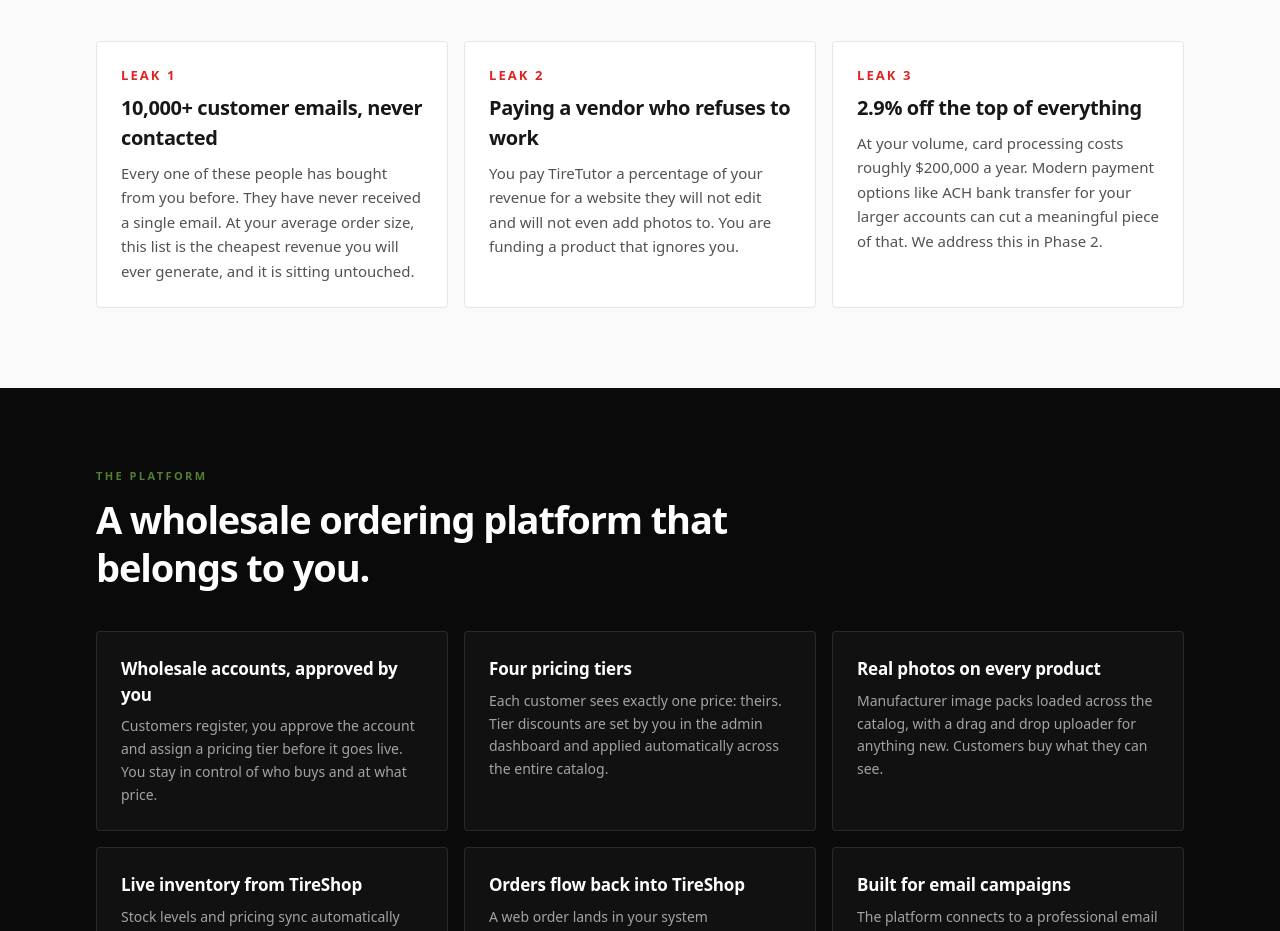
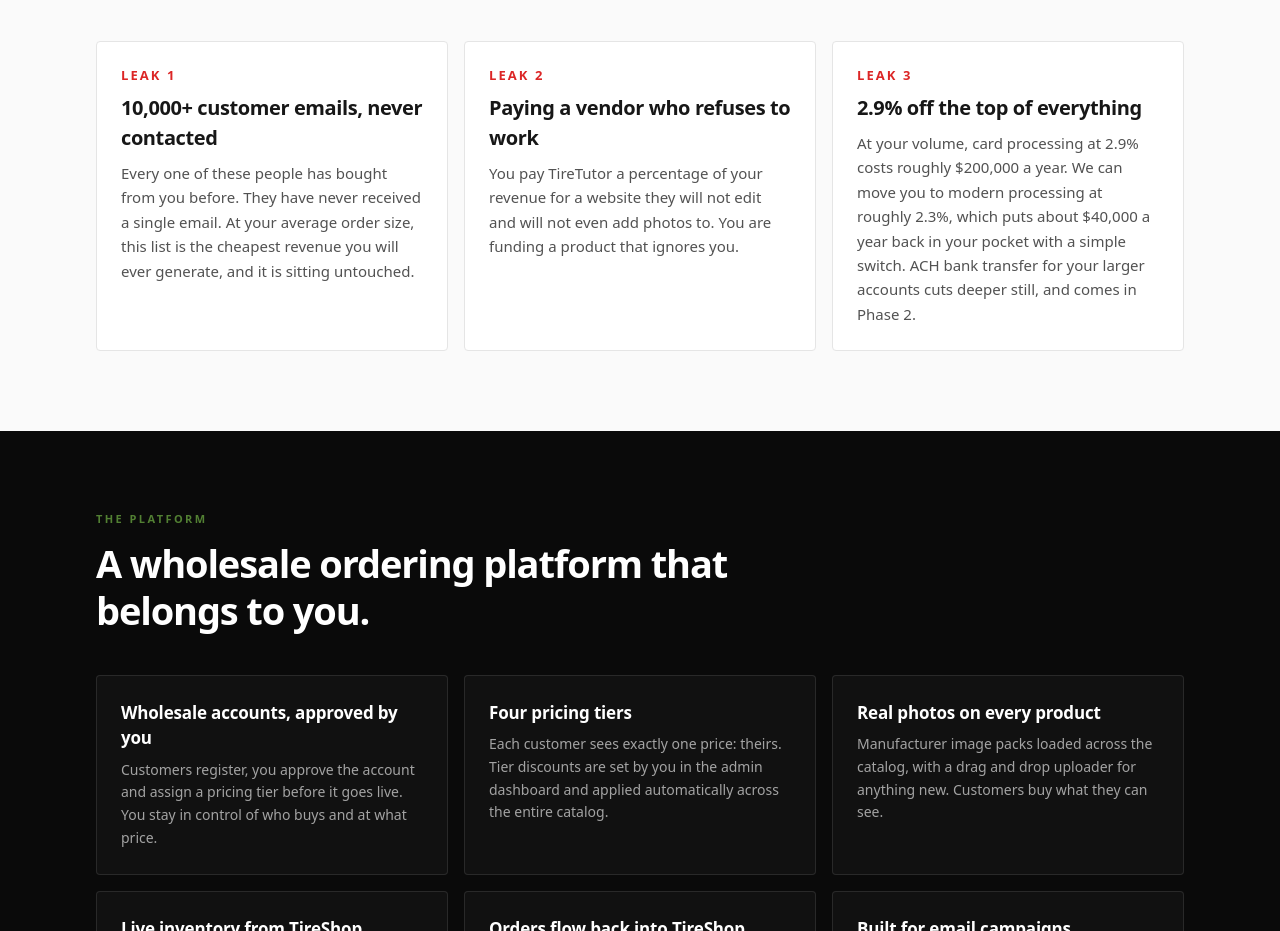
Before and after one commit to barrygoldwater/tire-town, a React (Vite) app: page /proposal in a window 1280 px wide. Shown: the part 1240-2171 px from the top of the page. Built offline with nearby package versions, Linux system fonts and the light colour scheme; no server answers.

Commit message:
File changes

```diff
--- a/src/pages/Proposal.jsx
+++ b/src/pages/Proposal.jsx
@@ -133,7 +133,7 @@ export default function Proposal() {
             <Leak
               number="3"
               title="2.9% off the top of everything"
-              body="At your volume, card processing costs roughly $200,000 a year. Modern payment options like ACH bank transfer for your larger accounts can cut a meaningful piece of that. We address this in Phase 2."
+              body="At your volume, card processing at 2.9% costs roughly $200,000 a year. We can move you to modern processing at roughly 2.3%, which puts about $40,000 a year back in your pocket with a simple switch. ACH bank transfer for your larger accounts cuts deeper still, and comes in Phase 2."
             />
           </div>
         </div>
```
